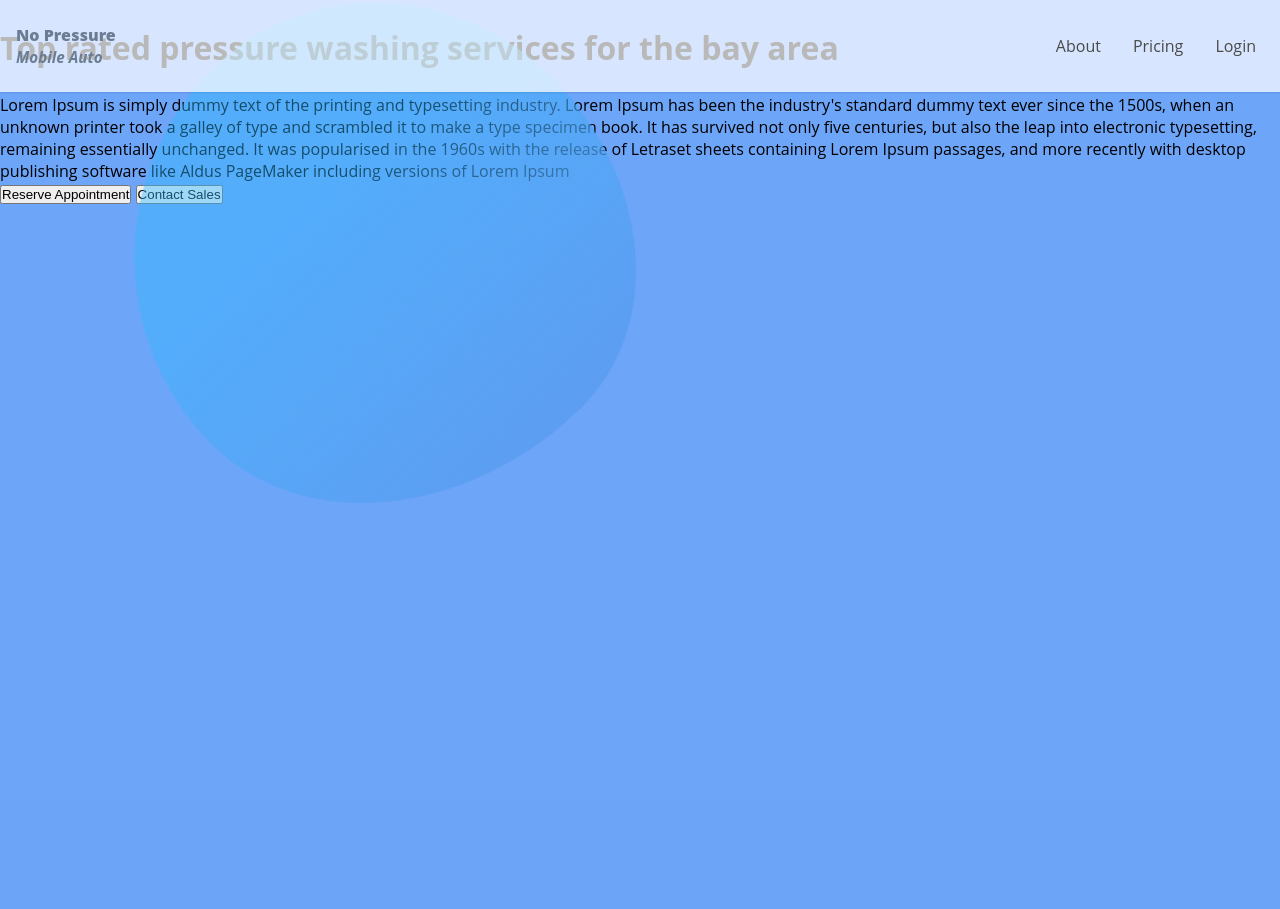
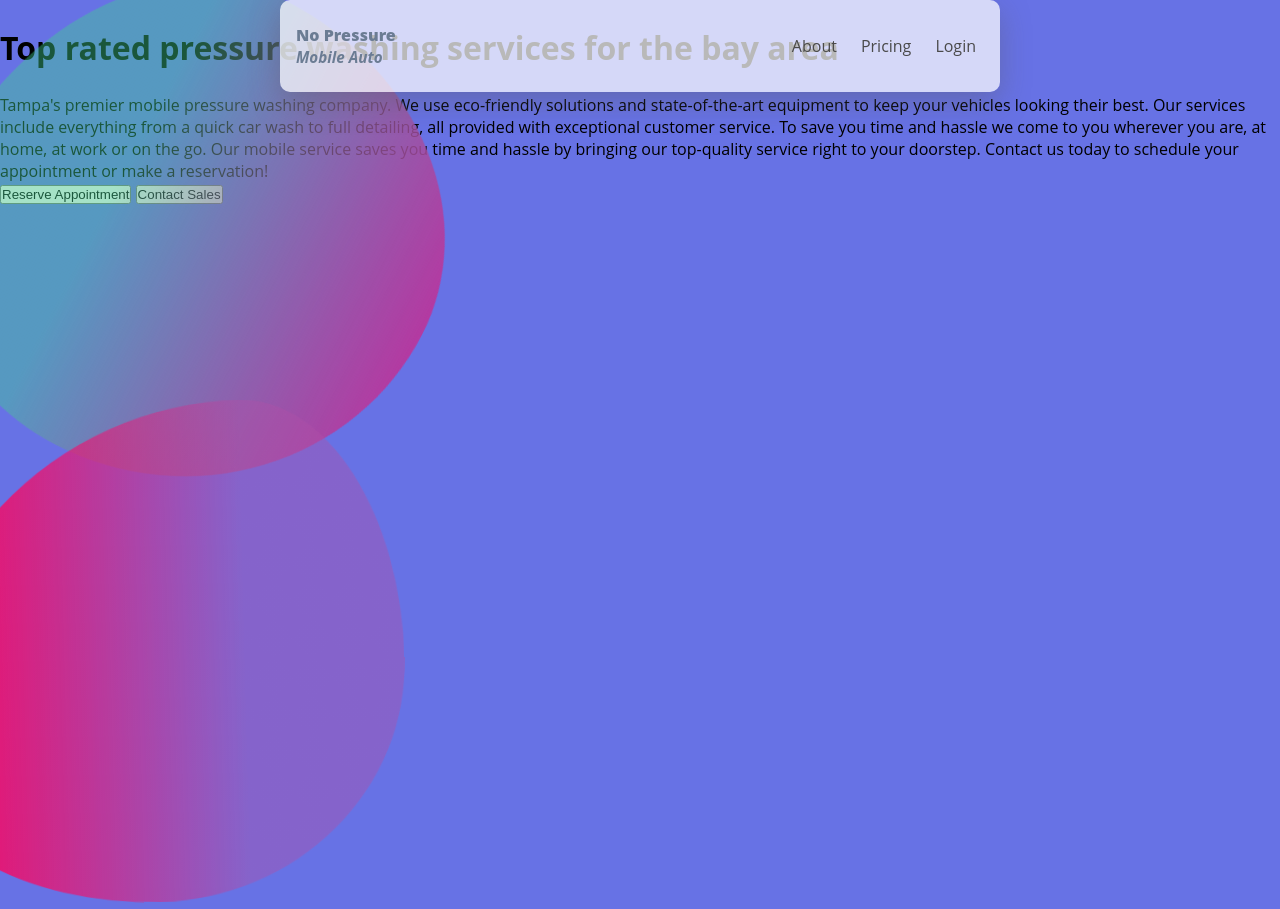
Before and after one commit to Randybutternugs/Nopressure, a Flask app: page / in a window 1280 px wide. Before the commit the page ends 503 px from the top, so only its background shows below. Run offline with Flask 2, Linux system fonts and the light colour scheme.

Commit message:
Updated frontend code

```diff
--- a/NoPressureMobileAuto/static/css/main.css
+++ b/NoPressureMobileAuto/static/css/main.css
@@ -10,18 +10,22 @@ body {
     -webkit-font-smoothing: antialiased;
     -moz-osx-font-smoothing: grayscale;
     overflow: hidden;
-    background: #408af8c2;
+    background: #6772E5;
 }
 
 .navbar {
     position: absolute;
-    width:100vw;
+    width: calc(15vmin * 6);
+    transform: translate(-50%,0);
+    left: 50%;
     display: flex;
     justify-content: space-between;
     align-items: center;
     padding: 1.5rem 1rem;
     background-color: #ffffffb9;
-    box-shadow: 0 1px 2px rgba(0, 0, 0, 0.1);
+    border-radius: 10px;
+    box-shadow: 0 10px 30px rgba(90, 90, 100, 0.4);
+
 }
 
 .navbar-logo {
@@ -39,7 +43,7 @@ body {
 }
 
 .nav-item {
-    margin-left: 1rem;
+    margin-left: .5rem;
 }
 
 .nav-link {
@@ -52,22 +56,38 @@ body {
 }
 
 .nav-link:hover {
-    background-color: #f5f7faec;
+    background-color: #6B7C93b9;
+    color: #B1BBC8;
 }
 
-.blob {
+body > .blob {
     position: absolute;
     width: 500px;
     height: 500px;
-    background: linear-gradient(180deg, rgba(47, 184, 255, .42) 31.77%, #5c9df1 100%);
+    background: linear-gradient(180deg, rgba(62, 207, 142, .42) 31.77%, #b339a1 100%);
     border-radius: 23% 77% 54% 46% / 33% 41% 59% 67%;
     transform: translate(-100px, -50px) rotate(-90deg);
-    animation: animateBlob 20s infinite alternate;
+    animation: animateBlob 30s infinite alternate;
+}
+
+body > .blob:nth-child(2) {
+    background: linear-gradient(180deg, rgba(174, 79, 167, .42) 31.77%, #FF005C 100%);
+    transform: translate(-100px, 400px) rotate(90deg);
+    border-radius: 52% 48% 31% 69% / 31% 50% 50% 69% ;
+    animation: animateBlob2 180s infinite alternate;
 }
 
 @keyframes animateBlob {
     100% {
-        transform: translate(300px, 50px) rotate(-10deg);
+        transform: translate(25px, 50px) rotate(-10deg);
+        border-radius: 76% 24% 33% 67% / 68% 55% 45% 32%;
+    }
+
+}
+
+@keyframes animateBlob2 {
+    100% {
+        transform: translate(100px, 500px) rotate(20deg);
         border-radius: 76% 24% 33% 67% / 68% 55% 45% 32%;
     }
 
--- a/NoPressureMobileAuto/templates/base.html
+++ b/NoPressureMobileAuto/templates/base.html
@@ -36,9 +36,6 @@
 
         {% endblock %}
 
-        <script type="module" src="https://unpkg.com/ionicons@5.5.2/dist/ionicons/ionicons.esm.js"></script>
-        <script nomodule src="https://unpkg.com/ionicons@5.5.2/dist/ionicons/ionicons.js"></script>
-
     </body>
 
 </html>
--- a/NoPressureMobileAuto/templates/homepage.html
+++ b/NoPressureMobileAuto/templates/homepage.html
@@ -6,6 +6,7 @@
 
 {% block body %}
 
+<div class="blob"></div>
 <div class="blob"></div>
 
 <nav class="navbar">
@@ -18,7 +19,7 @@
         <a class="nav-link" href="#">Pricing</a>
       </li>
       <li class="nav-item">
-        <a class="nav-link" href="#">Login</a>
+        <a class="nav-link" href="/auth/login">Login</a>
       </li>
     </ul>
 </nav>
@@ -27,7 +28,7 @@
     <div class="container">
         <div class="framewrapper">
             <h1 style="font-weight: bolder; padding: 2% 0px;"> Top rated pressure washing services for the bay area</h1>
-            <p style="font-weight: 500;">Lorem Ipsum is simply dummy text of the printing and typesetting industry. Lorem Ipsum has been the industry's standard dummy text ever since the 1500s, when an unknown printer took a galley of type and scrambled it to make a type specimen book. It has survived not only five centuries, but also the leap into electronic typesetting, remaining essentially unchanged. It was popularised in the 1960s with the release of Letraset sheets containing Lorem Ipsum passages, and more recently with desktop publishing software like Aldus PageMaker including versions of Lorem Ipsum</p>
+            <p style="font-weight: 500;">Tampa's premier mobile pressure washing company. We use eco-friendly solutions and state-of-the-art equipment to keep your vehicles looking their best. Our services include everything from a quick car wash to full detailing, all provided with exceptional customer service. To save you time and hassle we come to you wherever you are, at home, at work or on the go. Our mobile service saves you time and hassle by bringing our top-quality service right to your doorstep. Contact us today to schedule your appointment or make a reservation!</p>
             <div class="buttonwrapper">
                 <button type="button">Reserve Appointment </button>
                 <button type="button">Contact Sales </button>
```
